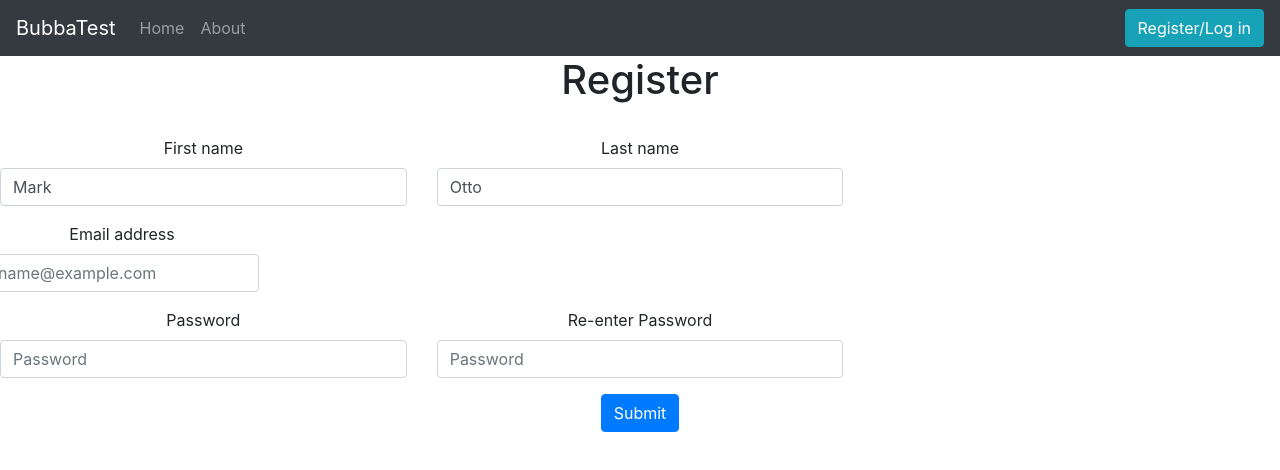
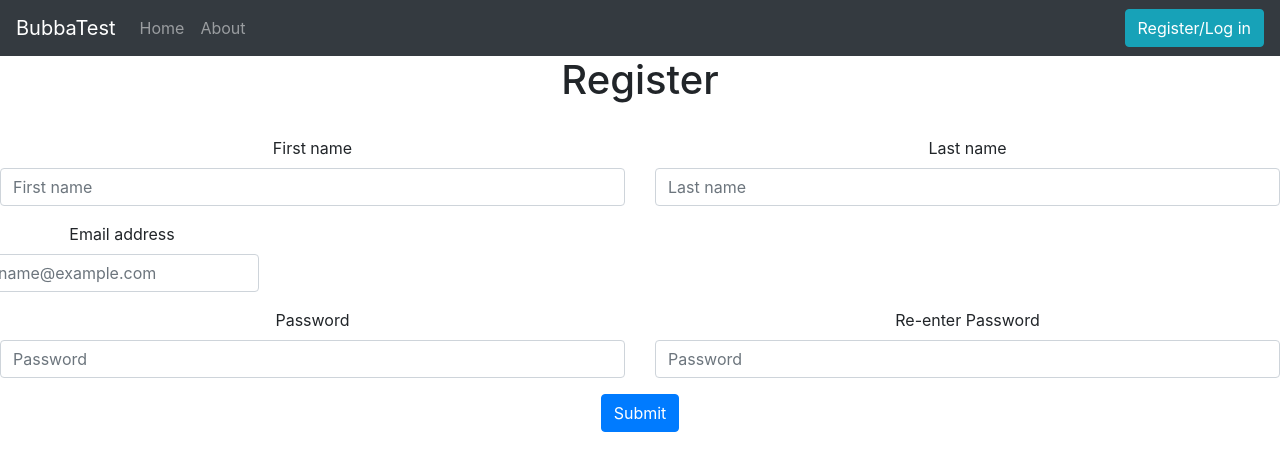
Before and after one commit to bearados/bubba, a React (Create React App) app in the folder client/: page /registration in a window 1280 px wide. Shown: the top 470 px of the page. Built offline with nearby package versions, Linux system fonts and the light colour scheme.

Commit message:
registration

```diff
--- a/client/src/components/Registration.js
+++ b/client/src/components/Registration.js
@@ -7,29 +7,29 @@ const Registration = () => {
         <Form>
             <h1>Register</h1><br/>
             <Row>
-                <Form.Group as={Col} md="4" controlId="validationCustom01">
+                <Form.Group as={Col} controlId="validationCustom01">
                     <Form.Label>First name</Form.Label>
-                    <Form.Control required type="text" placeholder="First name" defaultValue="Mark"/>
+                    <Form.Control required type="text" placeholder="First name"/>
                     <Form.Control.Feedback>Looks good!</Form.Control.Feedback>
                 </Form.Group>
-                <Form.Group as={Col} md="4" controlId="validationCustom02">
+                <Form.Group as={Col} controlId="validationCustom02">
                     <Form.Label>Last name</Form.Label>
-                    <Form.Control required type="text" placeholder="Last name" defaultValue="Otto"/>
+                    <Form.Control required type="text" placeholder="Last name"/>
                     <Form.Control.Feedback>Looks good!</Form.Control.Feedback>
                 </Form.Group>
             </Row>
             <Row>
-                <Form.Group className="mb-3" controlId="exampleForm.ControlInput1">
+                <Form.Group cas={Col} controlId="exampleForm.ControlInput1">
                     <Form.Label>Email address</Form.Label>
                     <Form.Control type="email" placeholder="name@example.com" />
                 </Form.Group>
             </Row>
             <Row>
-                <Form.Group as={Col} md="4"className="mb-3" controlId="formPlaintextPassword">
+                <Form.Group as={Col} controlId="formPlaintextPassword">
                     <Form.Label for="password1" >Password</Form.Label>
                     <Form.Control id="password1" type="password" placeholder="Password" />
                 </Form.Group>
-                <Form.Group as={Col} md="4"className="mb-3" controlId="formPlaintextPassword">
+                <Form.Group as={Col} controlId="formPlaintextPassword">
                     <Form.Label for="password2" >Re-enter Password</Form.Label>
                     <Form.Control id="password2" type="password" placeholder="Password" />
                 </Form.Group>
```
